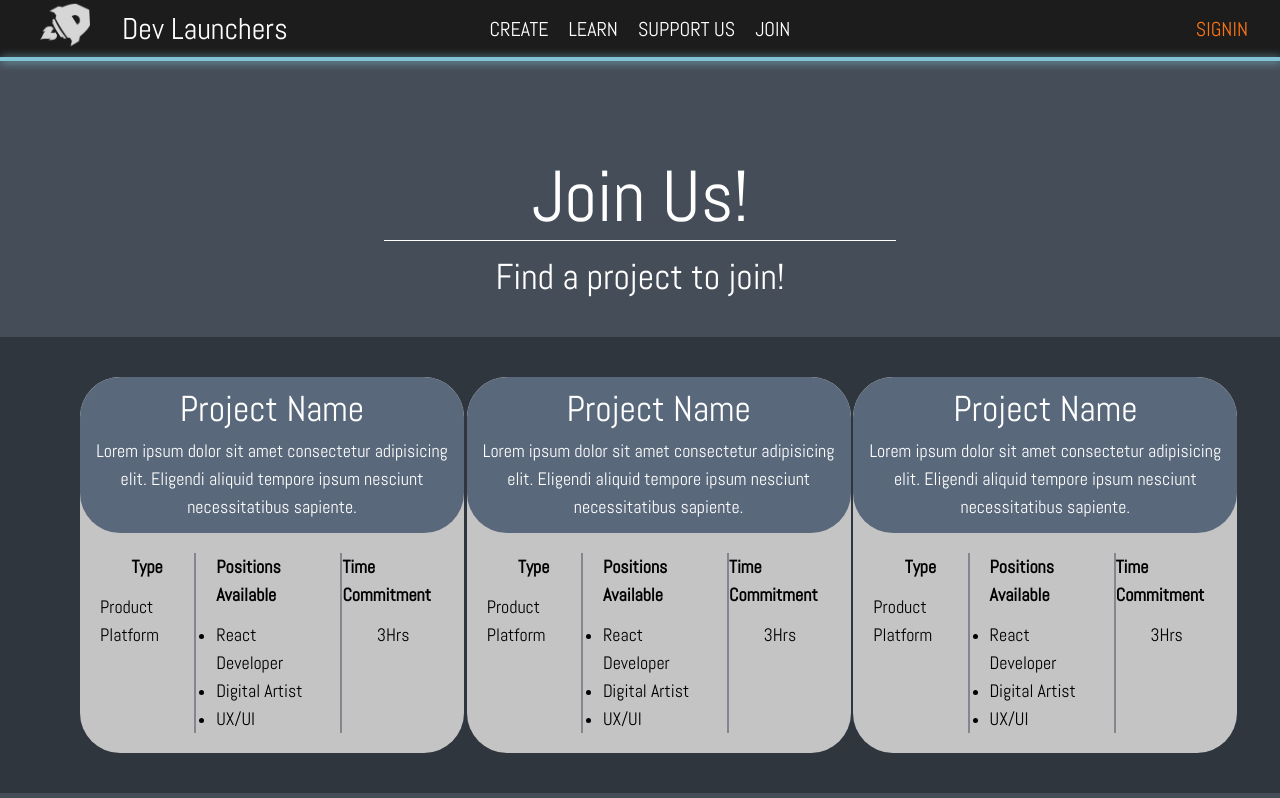
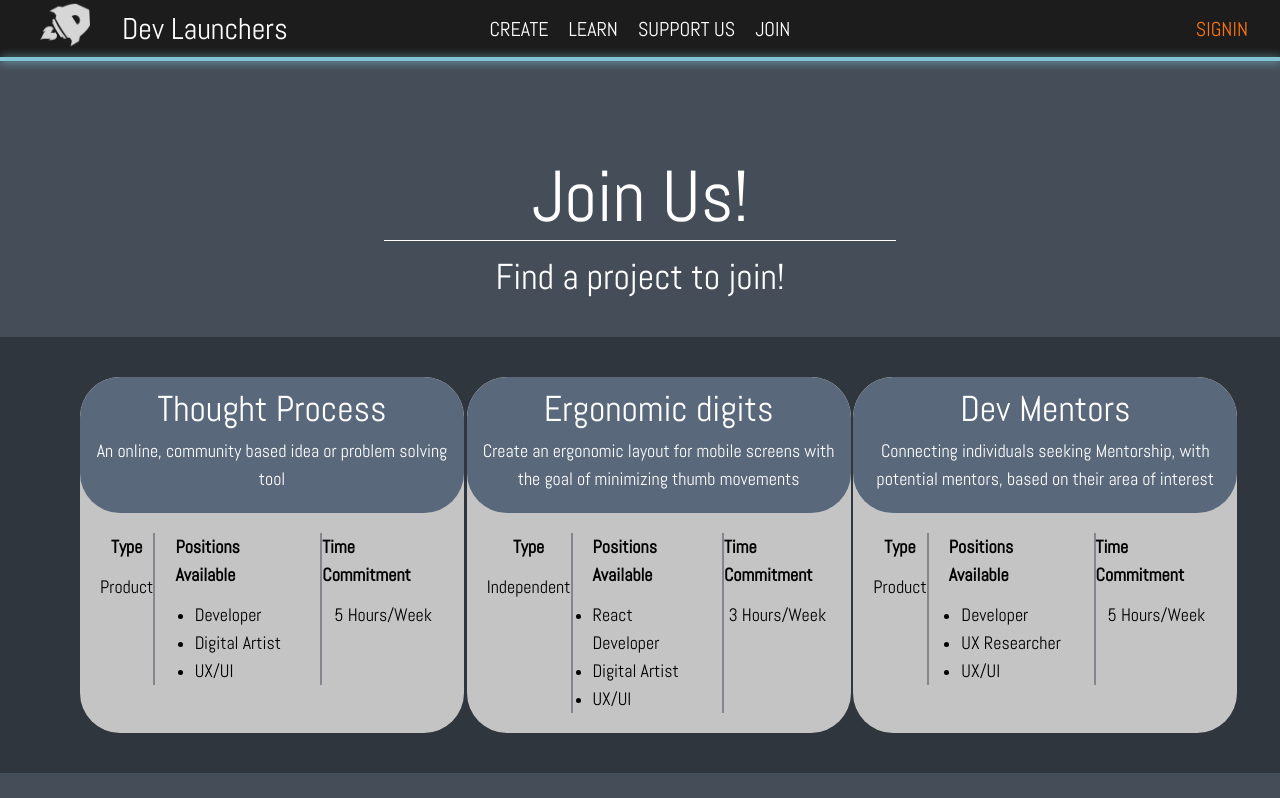
Before and after one commit to mdinacer/devlaunchers, a Next.js app: page / in a window 1280 px wide. Shown: the top 798 px of the page. Built offline with nearby package versions, Linux system fonts and the light colour scheme; a web font is replaced by a local one.

Commit message:
switched idea cars to dynamic component

```diff
--- a/components/IdeasSection/IdeaCards/IdeaCardsList.tsx
+++ b/components/IdeasSection/IdeaCards/IdeaCardsList.tsx
@@ -1,4 +1,5 @@
 import { motion } from 'framer-motion'
+import Projects from '../../../data/projects'
 import IdeaCard from '../IdeaCardsItem/IdeaCard'
 
 export default function IdeaCardsList() {
@@ -15,8 +16,8 @@ export default function IdeaCardsList() {
         animate={'open'}
         className={styles.grid}
       >
-        {[1, 2, 3].map((item, index) => (
-          <IdeaCard key={index} />
+        {Projects.map((project) => (
+          <IdeaCard key={project.id} project={project} />
         ))}
       </motion.div>
     </motion.div>
--- a/components/IdeasSection/IdeaCardsItem/IdeaCard.tsx
+++ b/components/IdeasSection/IdeaCardsItem/IdeaCard.tsx
@@ -1,38 +1,38 @@
 import { motion } from 'framer-motion'
+import { Project } from '../../../data/projects'
 
-export default function IdeaCard() {
+interface Props {
+  project: Project
+}
+
+export default function IdeaCard({ project }: Props) {
   return (
     <motion.div variants={ideasItemVariants} className={styles.wrapper}>
       <div className={styles.header}>
-        <p className={styles.title}>Project Name</p>
-        <p className={styles.description}>
-          Lorem ipsum dolor sit amet consectetur adipisicing elit. Eligendi
-          aliquid tempore ipsum nesciunt necessitatibus sapiente.
-        </p>
+        <p className={styles.title}>{project.title}</p>
+        <p className={styles.description}>{project.description}</p>
       </div>
 
       <div className={styles.body}>
         <div className={styles.section}>
           <p className={styles.sectionTitleText}>Type</p>
-          <p className={styles.sectionBodyText}>Product Platform</p>
+          <p className={styles.sectionBodyText}>{project.type}</p>
         </div>
         <div className={`${styles.section} ${styles.positionSection}`}>
           <p className={styles.sectionTitleText}>Positions Available</p>
           <ul className={styles.positionsList}>
-            <li className={styles.positionsListItem}>
-              <p className={styles.sectionBodyText}>React Developer</p>
-            </li>
-            <li className={styles.positionsListItem}>
-              <p className={styles.sectionBodyText}>Digital Artist</p>
-            </li>
-            <li className={styles.positionsListItem}>
-              <p className={styles.sectionBodyText}>UX/UI</p>
-            </li>
+            {project.positions.map((position, index) => (
+              <li key={index} className={styles.positionsListItem}>
+                <p className={styles.sectionBodyText}>{position}</p>
+              </li>
+            ))}
           </ul>
         </div>
         <div className={styles.section}>
           <p className={styles.sectionTitleText}>Time Commitment</p>
-          <p className={styles.sectionBodyText}>3Hrs</p>
+          <p
+            className={styles.sectionBodyText}
+          >{`${project.commitment} Hours/Week`}</p>
         </div>
       </div>
     </motion.div>
@@ -52,7 +52,7 @@ const styles = {
   wrapper: `mx-auto h-auto w-full overflow-hidden rounded-[20px] bg-[#C4C4C4] lg:w-[30vw] lg:rounded-[40px]`,
   header: `w-full rounded-[20px] bg-[#59687B] p-3 text-white lg:rounded-[40px]`,
   title: `pb-2 text-center text-4xl`,
-  description: `text-center text-lg`,
+  description: `text-center text-lg min-h-[4rem]`,
   body: `mx-auto flex w-full flex-col justify-evenly gap-y-5 px-5 py-5 lg:flex-row`,
   section: `flex flex-col items-center justify-start gap-y-3`,
   sectionTitleText: `text-lg font-bold`,
```
